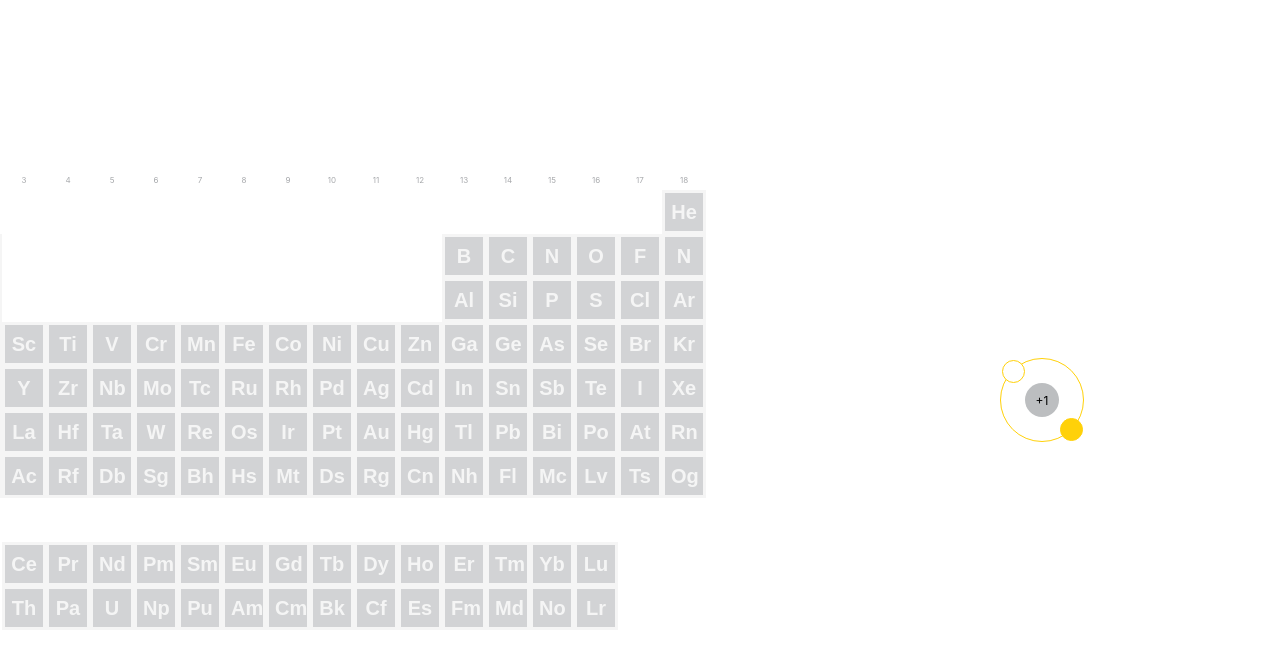
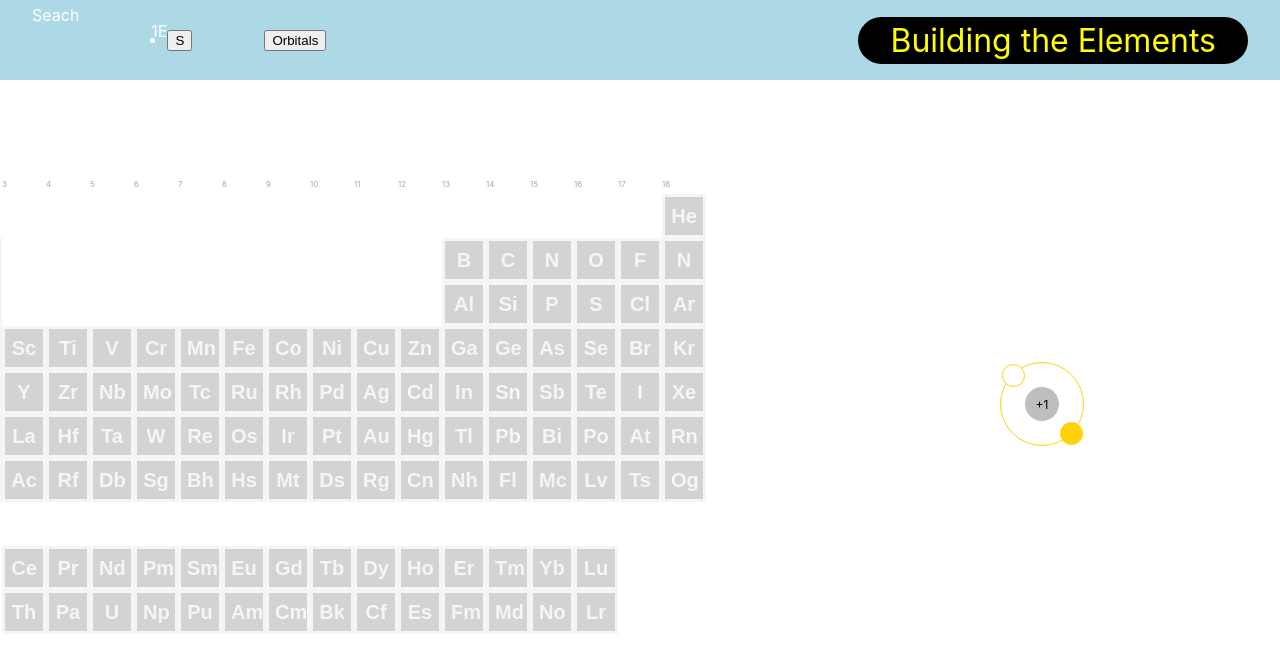
Before and after one commit to FaizaanKhan24/Periodic-Table-Sample, a React (Create React App) app: page / in a window 1280 px wide. Shown: the top 670 px of the page. Built offline with nearby package versions, Linux system fonts and the light colour scheme.

Commit message:
Adding Navbar to the application
- Adding a Navbar
- Adding Dropdown component
- Using the Dropdown component in the app with orbital and metals dropdown menu

```diff
--- a/src/App.css
+++ b/src/App.css
@@ -1,21 +1,9 @@
 .App {
-  text-align: center;
-}
-
-.App-logo {
-  height: 40vmin;
-  pointer-events: none;
-}
-
-@media (prefers-reduced-motion: no-preference) {
-  .App-logo {
-    animation: App-logo-spin infinite 20s linear;
-  }
 }
 
 .App-header {
   background-color: white;
-  min-height: 100vh;
+  min-height: 80vh;
   display: flex;
   flex-direction: column;
   align-items: center;
--- a/src/App.js
+++ b/src/App.js
@@ -1,9 +1,11 @@
 import './App.css';
 import HomePage from './components/HomePage';
+import Navbar from './components/Navbar';
 
 function App() {
   return (
     <div className="App">
+      <Navbar />
       <header className="App-header">
         <HomePage />
       </header>
--- /dev/null
+++ b/src/components/LargeDropdown.css
@@ -0,0 +1,27 @@
+.dropdown {
+  position: absolute;
+  right: auto;
+  left: 0;
+  box-shadow: 0 10px 15px -3px rgba(46, 41, 51, 0.08),
+    0 4px 6px -2px rgba(71, 63, 79, 0.16);
+  font-size: 0.875rem;
+  z-index: 9999;
+  min-width: 12rem;
+  padding: 0.75rem 0;
+  list-style: none;
+  background-color: gray;
+  border-radius: 0.5rem;
+  display: none;
+}
+
+.dropdown.show {
+  display: block;
+}
+
+.menu-items {
+  position: relative;
+  font-size: 1rem;
+  text-align: center;
+  word-wrap: break-word;
+  margin: 0.5rem 0;
+}
--- /dev/null
+++ b/src/components/LargeDropdown.js
@@ -0,0 +1,16 @@
+import React from 'react'
+import './LargeDropdown.css'
+
+function LargeDropdown({subMenus, showDropdown}) {
+  return (
+    <ul className={`dropdown ${showDropdown ? "show" : ""}`}>
+        {subMenus.map((submenu, index) => (
+            <li key={index} className='menu-items'>
+                {submenu.title}
+            </li>
+        ))}
+    </ul>
+  )
+}
+
+export default LargeDropdown
--- /dev/null
+++ b/src/components/Navbar.css
@@ -0,0 +1,46 @@
+.navbar{
+    background-color: lightblue;
+    color: white;
+    display: flex;
+    justify-content: space-between;
+    align-items: center;
+    gap: 2rem;
+    padding: 0 1rem;
+    height: 5rem;
+    padding: 0 2rem;
+}
+
+.left-container{
+  display: flex;
+  flex: 1;
+  gap: 2rem;
+}
+
+.periodic-table-menu{
+  display: flex;
+}
+
+.right-container{
+  flex: 1;
+  display: flex;
+  flex-direction: row-reverse;
+}
+
+.menu-title-container{
+  display: flex;
+  background-color: black;
+  padding: .25rem 2rem;
+  border-radius: 2rem;
+}
+
+.menu-title{
+  font-size: 2rem;
+  color: yellow;
+}
+
+.atomic-structure-option{
+  display: flex;
+  align-items: center;
+  flex-wrap: wrap;
+  list-style: none;
+}
--- /dev/null
+++ b/src/components/Navbar.js
@@ -0,0 +1,138 @@
+import React from 'react'
+import './Navbar.css'
+import { useState, useEffect, useRef } from "react"
+import LargeDropdown from './LargeDropdown'
+
+function NavBar() {
+  let orbitalRef = useRef()
+  let metalRef = useRef()
+
+  // const [largeDropdown, setLargeDropdown] = useState(false)
+  const [orbitalDropdown, setOrbitalDropdown] = useState(false)
+  const [metalDropdown, setMetalDropdown] = useState(false)
+
+  useEffect(() => {
+    const handler = (event) => {
+     if (orbitalDropdown && orbitalRef.current && !orbitalRef.current.contains(event.target)) {
+      setOrbitalDropdown(false);
+     }
+     else if (metalDropdown && metalRef.current && !metalRef.current.contains(event.target)){
+      setMetalDropdown(false);
+     }
+    };
+    document.addEventListener("mousedown", handler);
+    document.addEventListener("touchstart", handler);
+    return () => {
+     // Cleanup the event listener
+     document.removeEventListener("mousedown", handler);
+     document.removeEventListener("touchstart", handler);
+    };
+   }, [orbitalDropdown, metalDropdown]);
+
+  const orbitalMenuItems = [
+    {
+      title: "n-shell electrons",
+    },
+    {
+      title: "n-shell distribution",
+    },
+    {
+      title: "spdf subshells",
+    },
+    {
+      title: "spdf distribution",
+    },
+    {
+      title: "s-shell electrons",
+    },
+    {
+      title: "p-shell electrons",
+    },
+    {
+      title: "n-shell electrons",
+    },
+    {
+      title: "electrons pair",
+    },
+    {
+      title: "spdf valence shell electrons",
+    },
+    {
+      title: "noble gas core",
+    },
+    {
+      title: "orbital geometries",
+    }
+  ]
+
+  const metalMenuItems = [
+    {
+      title: "Alkali metals",
+    },
+    {
+      title: "Alkaline metals",
+    },
+    {
+      title: "Transition metals",
+    },
+    {
+      title: "Rare Earth actinides",
+    },
+    {
+      title: "Poor metals",
+    },
+    {
+      title: "Metaloids",
+    },
+    {
+      title: "Non-metals",
+    },
+    {
+      title: "Halogens",
+    },
+    {
+      title: "Nobel gases",
+    }
+  ]
+
+  return (
+    <nav className='navbar'>
+      <div className="left-container">
+        <div className="search-icon">Seach</div>
+
+        <ul className="periodic-table-menu">
+          <div className="size-options">1</div>
+          <div className="element-options">E</div>
+          <li className='menu-items' ref={metalRef}>
+            <button type='button'
+              aria-haspopup="menu"
+              onClick={() => setMetalDropdown((prev) => !prev)}>
+              S
+            </button>
+            <LargeDropdown subMenus={metalMenuItems} showDropdown={metalDropdown}/>
+          </li>
+        </ul>
+
+        <ul className="atomic-structure-option">
+          <li className='menu-items' ref={orbitalRef}>
+            <button type='button'
+              aria-haspopup="menu"
+              onClick={() => setOrbitalDropdown((prev) => !prev)}>
+              Orbitals
+            </button>
+            <LargeDropdown subMenus={orbitalMenuItems} showDropdown={orbitalDropdown}/>
+          </li>
+        </ul>
+      </div>
+      <div className="right-container">
+        <div className="menu-title-container">
+          <div className="menu-title">
+            Building the Elements
+          </div>
+        </div>
+      </div>
+    </nav>
+  )
+}
+
+export default NavBar
```
